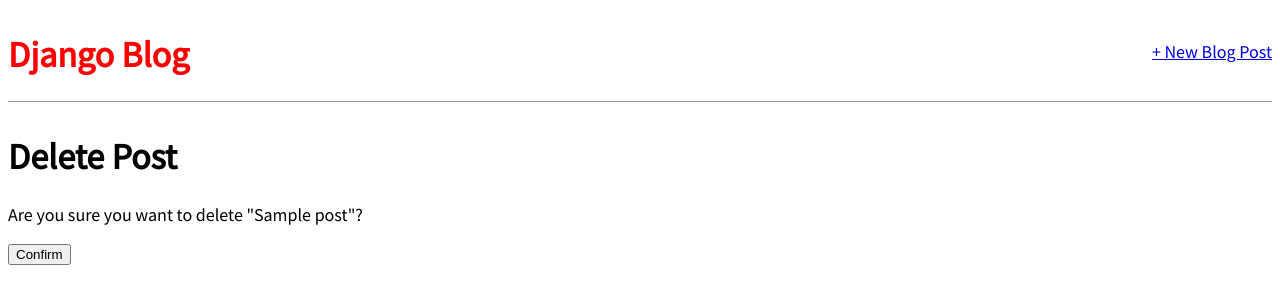
After one commit to robtapia/django-blog, a Django app: template templates/post_delete.html in a window 1280 px wide. The commit adds this page. Shown: the top 304 px of the page. Run offline with Django 3.2, Linux system fonts and the light colour scheme; the template is opened without the code that fills it: most values are stand-ins (such as "Sample title", 1, 10 or a date in 2020).

Commit message:
Create BlogDeleteView and setup

```diff
--- a/blog/urls.py
+++ b/blog/urls.py
@@ -5,9 +5,11 @@ from .views import (
     BlogDetailView,
     BlogCreateView,
     BlogUpdateView,
+    BlogDeleteView,
     )
 
 urlpatterns = [
+    path('post/<int:pk>/delete/', BlogDeleteView.as_view(), name='post_delete'),
     path('post/<int:pk>/edit/', BlogUpdateView.as_view(), name='post_edit'),
     path('post/new/', BlogCreateView.as_view(), name='post_new'),
     path('post/<int:pk>/', BlogDetailView.as_view(), name='post_detail'),
--- /dev/null
+++ b/templates/post_delete.html
@@ -0,0 +1,11 @@
+{% extends 'base.html' %}
+
+{% block content %}
+
+    <h1>Delete Post</h1>
+    <form action="" method="POST">{% csrf_token %}
+        <p> Are you sure you want to delete "{{ post.title }}"? </p>
+        <input type="submit" value="Confirm">
+    </form>
+
+{% endblock content %}
--- a/templates/post_detail.html
+++ b/templates/post_detail.html
@@ -6,5 +6,6 @@
         <p>{{ post.body }}</p>
     </div>
 
-    <a href="{% url 'post_edit' post.pk %}"> + Edit Blog Post </a>
+    <p><a href="{% url 'post_edit' post.pk %}"> + Edit Blog Post </a></p>
+    <p><a href="{% url 'post_delete' post.pk %}"> + Delete Blog Post </a></p>
 {% endblock content %}
```
Also changed, not shown: blog/views.py (+8 -1 lines), db.sqlite3.
